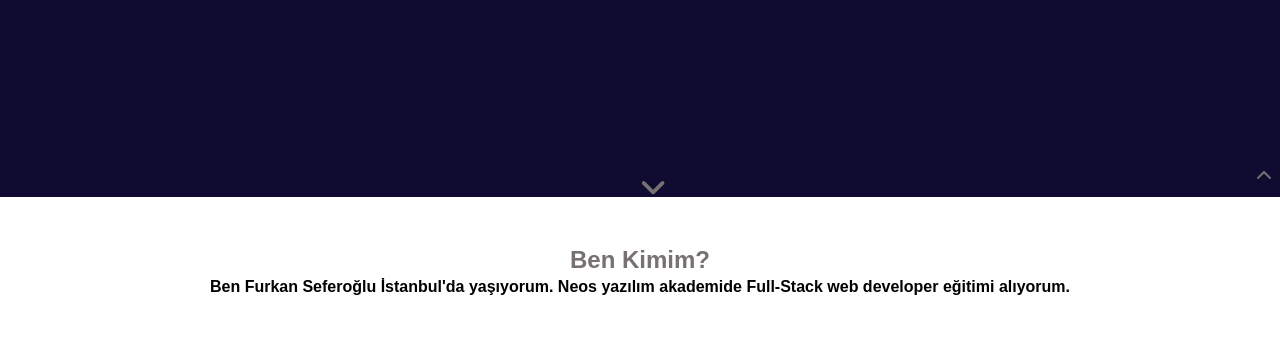
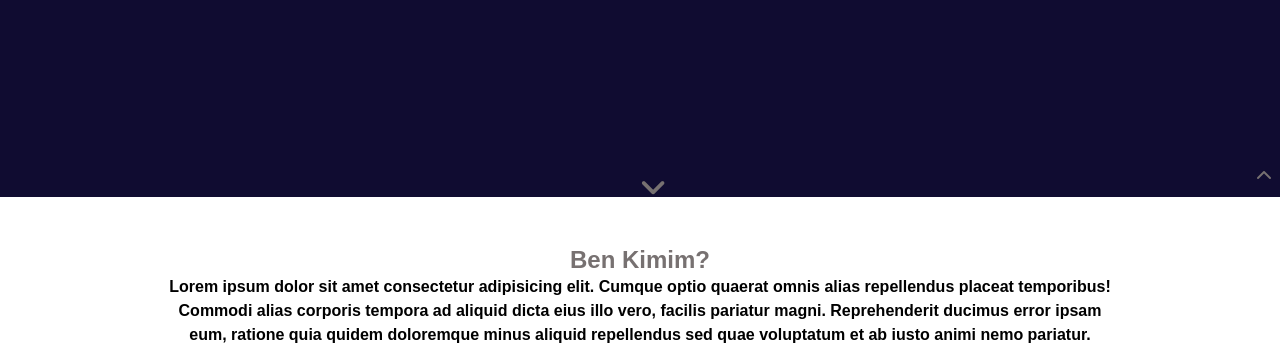
Before and after one commit to FurkanSeferoglu/PORTFOLIO, a plain HTML site: page index.html in a window 1280 px wide. Shown: the part 603-952 px from the top of the page. Drawn offline with nearby package versions, Linux system fonts and the light colour scheme.

Commit message:
Update index.html

```diff
--- a/index.html
+++ b/index.html
@@ -153,7 +153,7 @@
 
             <p>
 
-                <b> Ben Furkan Seferoğlu İstanbul'da yaşıyorum. Neos yazılım akademide Full-Stack web developer eğitimi alıyorum. </b>
+                <b> Lorem ipsum dolor sit amet consectetur adipisicing elit. Cumque optio quaerat omnis alias repellendus placeat temporibus! Commodi alias corporis tempora ad aliquid dicta eius illo vero, facilis pariatur magni. Reprehenderit ducimus error ipsam eum, ratione quia quidem doloremque minus aliquid repellendus sed quae voluptatum et ab iusto animi nemo pariatur. </b>
 
             </p>
 
```
